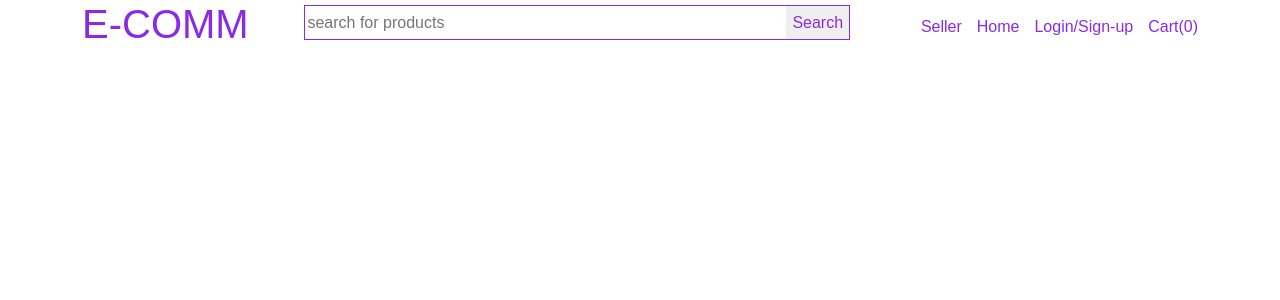
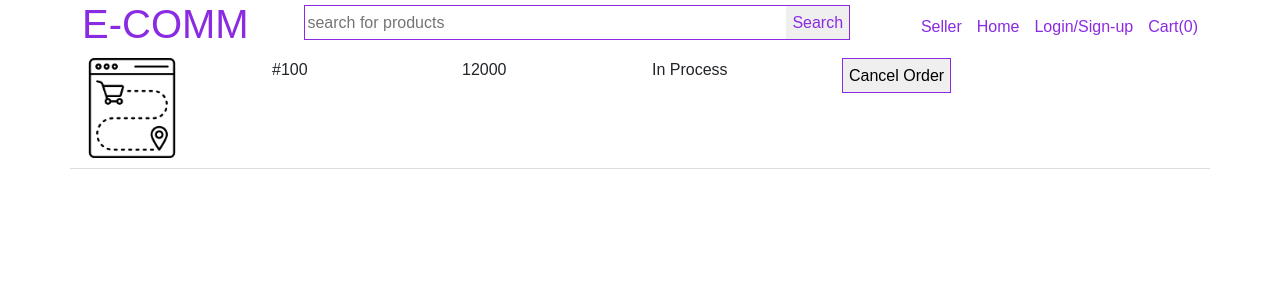
Before and after one commit to kravindra1415/ecom, an Angular app: page /myorder in a window 1280 px wide. Before the commit this address led to /. Shown: the top 300 px of the page. Built offline with nearby package versions, Linux system fonts and the light colour scheme.

Commit message:
my-order-ui

```diff
--- a/db.json
+++ b/db.json
@@ -7,6 +7,14 @@
       "totalPrice": 35900,
       "userId": 5,
       "id": 1
+    },
+    {
+      "email": "",
+      "address": "",
+      "contact": "",
+      "totalPrice": 35900,
+      "userId": 5,
+      "id": 2
     }
   ],
   "cart": [
--- a/src/app/app-routing.module.ts
+++ b/src/app/app-routing.module.ts
@@ -5,6 +5,7 @@ import { CartPageComponent } from './cart-page/cart-page.component';
 import { CheckoutComponent } from './checkout/checkout.component';
 import { DetailsComponent } from './details/details.component';
 import { HomeComponent } from './home/home.component';
+import { MyOrderComponent } from './my-order/my-order.component';
 import { SearchComponent } from './search/search.component';
 import { SellerAddProductComponent } from './seller-add-product/seller-add-product.component';
 import { SellerHomeComponent } from './seller-home/seller-home.component';
@@ -42,6 +43,9 @@ const routes: Routes = [
   },
   {
     path: 'checkout', component: CheckoutComponent
+  },
+  {
+    path: 'myorder', component: MyOrderComponent
   }
 ];
 
--- a/src/app/app.module.ts
+++ b/src/app/app.module.ts
@@ -17,6 +17,7 @@ import { DetailsComponent } from './details/details.component';
 import { UserAuthComponent } from './user-auth/user-auth.component';
 import { CartPageComponent } from './cart-page/cart-page.component';
 import { CheckoutComponent } from './checkout/checkout.component';
+import { MyOrderComponent } from './my-order/my-order.component';
 
 @NgModule({
   declarations: [
@@ -31,7 +32,8 @@ import { CheckoutComponent } from './checkout/checkout.component';
     DetailsComponent,
       UserAuthComponent,
       CartPageComponent,
-      CheckoutComponent
+      CheckoutComponent,
+      MyOrderComponent
    ],
   imports: [
     BrowserModule,
--- a/src/app/checkout/checkout.component.ts
+++ b/src/app/checkout/checkout.component.ts
@@ -1,4 +1,5 @@
 import { Component, OnInit } from '@angular/core';
+import { Router } from '@angular/router';
 import { order } from '../models/signup';
 import { ProductService } from '../services/product-service.service';
 
@@ -7,9 +8,10 @@ import { ProductService } from '../services/product-service.service';
   templateUrl: './checkout.component.html',
   styleUrls: ['./checkout.component.css']
 })
+
 export class CheckoutComponent implements OnInit {
 
-  constructor(private productService: ProductService) { }
+  constructor(private productService: ProductService, private router: Router) { }
   totalPrice: number | undefined;
 
   ngOnInit() {
@@ -39,9 +41,8 @@ export class CheckoutComponent implements OnInit {
       this.productService.orderNow(orderData)
         .subscribe((result) => {
           alert('Order Placed!!');
+          this.router.navigate(['myorder'])
         });
     }
-
-
   }
 }
--- /dev/null
+++ b/src/app/my-order/my-order.component.css
@@ -0,0 +1,19 @@
+.my-order h1 {
+    margin-top: 50px;
+    margin-bottom: 50px;
+}
+
+.my-order .order-img {
+    width: 100px;
+}
+
+.order-data {
+    margin-top: 10px;
+    margin-bottom: 10px;
+    padding-bottom: 10px;
+    border-bottom: 1px solid #ddd;
+}
+
+.my-order {
+    margin-bottom: 100px;
+}
--- /dev/null
+++ b/src/app/my-order/my-order.component.html
@@ -0,0 +1,19 @@
+<div class="my-order">
+  <div class="row order-data">
+    <div class="col-sm-2">
+      <img class="order-img" src="../../assets/order.png" alt="">
+    </div>
+    <div class="col-sm-2">
+      <span>#100</span>
+    </div>
+    <div class="col-sm-2">
+      <span>12000</span>
+    </div>
+    <div class="col-sm-2">
+      <span>In Process</span>
+    </div>
+    <div class="col-sm-2">
+      <span><button class="form-button">Cancel Order</button></span>
+    </div>
+  </div>
+</div>
--- /dev/null
+++ b/src/app/my-order/my-order.component.ts
@@ -0,0 +1,15 @@
+import { Component, OnInit } from '@angular/core';
+
+@Component({
+  selector: 'app-my-order',
+  templateUrl: './my-order.component.html',
+  styleUrls: ['./my-order.component.css']
+})
+export class MyOrderComponent implements OnInit {
+
+  constructor() { }
+
+  ngOnInit() {
+  }
+
+}
```
Also changed, not shown: src/assets/order.png (added), 1 other file (tests, documents, lock files or other folders).
